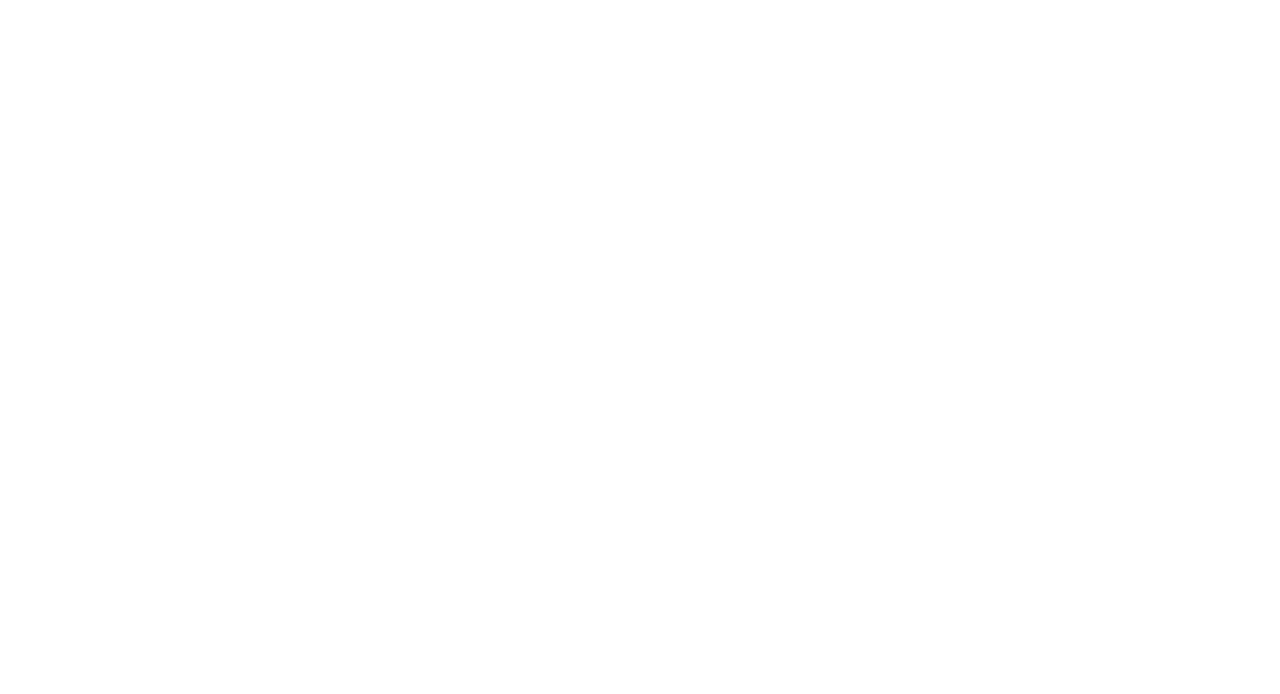
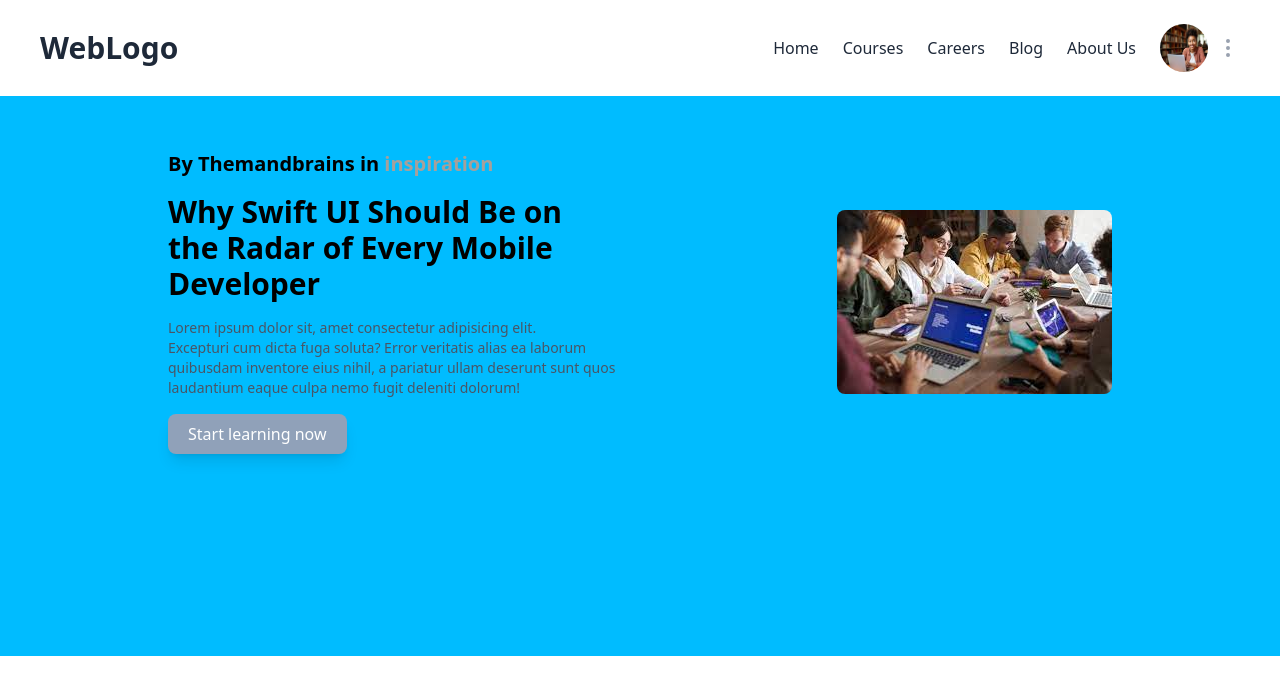
Before and after one commit to IncridableAcuman/codeiz_study, a React (Vite) app in the folder client/: page /blog in a window 1280 px wide. Before the commit this address had no page. Shown: the top 694 px of the page. Built offline with nearby package versions, Linux system fonts and the light colour scheme.

Commit message:
e-laerning

```diff
--- a/client/src/App.jsx
+++ b/client/src/App.jsx
@@ -5,6 +5,7 @@
 import ForgotPassword from './pages/auth/forgotPassword/ForgotPassword'
 import ResetPassword from './pages/auth/resetPassword/ResetPassword'
 import Landing from './pages/landing/Landing'
+import Blog from './pages/blog/Blog'
 const App = () => {
   return (
     <>
@@ -14,6 +15,7 @@
         <Route path='/forgot-password' element={<ForgotPassword/>} />
         <Route path='/reset-password' element={<ResetPassword/>} />
         <Route path='/landing' element={<Landing/>} />
+        <Route path='/blog' element={<Blog/>} />
       </Routes>
     </>
   )
--- a/client/src/components/Navbar.jsx
+++ b/client/src/components/Navbar.jsx
@@ -1,8 +1,28 @@
+import {  EllipsisVertical } from 'lucide-react'
 import React from 'react'
 
 const Navbar = () => {
   return (
-    <div>Navbar</div>
+    <>
+    <div className="w-full bg-white text-gray-800 top-0 sticky z-50">
+      <div className=" hidden md:flex items-center justify-between px-8 py-6 md:px-10">
+      <div className="text-3xl font-extrabold">WebLogo</div>
+      <div className="hidden md:flex items-center gap-6">
+            <a href="#" className='hover:text-gray-400 transition duration-300'>Home</a>
+            <a href="#" className='hover:text-gray-400 transition duration-300'>Courses</a>
+            <a href="#" className='hover:text-gray-400 transition duration-300'>Careers</a>
+            <a href="#" className='hover:text-gray-400 transition duration-300'>Blog</a>
+            <a href="#" className='hover:text-gray-400 transition duration-300'>About Us</a>
+            {/* profile */}
+      <div className="flex items-center gap-2">
+        <img src="./d.png" alt="profile" className='w-12 h-12 rounded-full' />
+        <EllipsisVertical className='cursor-pointer text-gray-400 hover:text-gray-950 transition duration-300'/>
+      </div>
+      {/* profile end */}
+      </div>
+      </div>
+    </div>
+    </>
   )
 }
 
--- a/client/src/pages/blog/Blog.jsx
+++ b/client/src/pages/blog/Blog.jsx
@@ -1,8 +1,17 @@
 import React from 'react'
+import Navbar from '../../components/Navbar'
+import BlogHeader from './BlogHeader'
 
 const Blog = () => {
   return (
-    <div>Blog</div>
+    <>
+    <div className="">
+        <Navbar/>
+        <div className="paddingCnt bg-sky-400 min-h-[70vh]">
+            <BlogHeader/>
+        </div>
+    </div>
+    </>
   )
 }
 
--- a/client/src/pages/blog/BlogHeader.jsx
+++ b/client/src/pages/blog/BlogHeader.jsx
@@ -2,7 +2,26 @@
 
 const BlogHeader = () => {
   return (
-    <div>BlogHeader</div>
+    <>
+    <div className="flex flex-col lg:flex-row items-center justify-between px-8 py-6 md:px-10">
+      <div className="space-y-4">
+        <p className='text-xl font-semibold'>By Themandbrains in <span className='text-stone-400'>inspiration</span></p>
+        <div className="text-3xl font-extrabold">
+        <h3>Why Swift UI Should Be on</h3>
+        <h3>the Radar of Every Mobile</h3>
+        <h3>Developer</h3>
+        </div>
+        <p className='text-gray-600 text-sm'>Lorem ipsum dolor sit, amet consectetur adipisicing elit. <br />
+         Excepturi cum dicta fuga soluta? Error veritatis alias ea laborum <br />
+         quibusdam inventore eius nihil, a pariatur ullam deserunt sunt quos <br />
+         laudantium eaque culpa nemo fugit deleniti dolorum!</p>
+         <button className='text-white bg-slate-400 px-5 py-2 rounded-lg shadow-lg cursor-pointer hover:bg-slate-500 transition duration-300'>Start learning now</button>
+      </div>
+      <div className="py-8">
+        <img src="./b.png" alt="img blog" className='rounded-lg' />
+      </div>
+    </div>
+    </>
   )
 }
 
```
